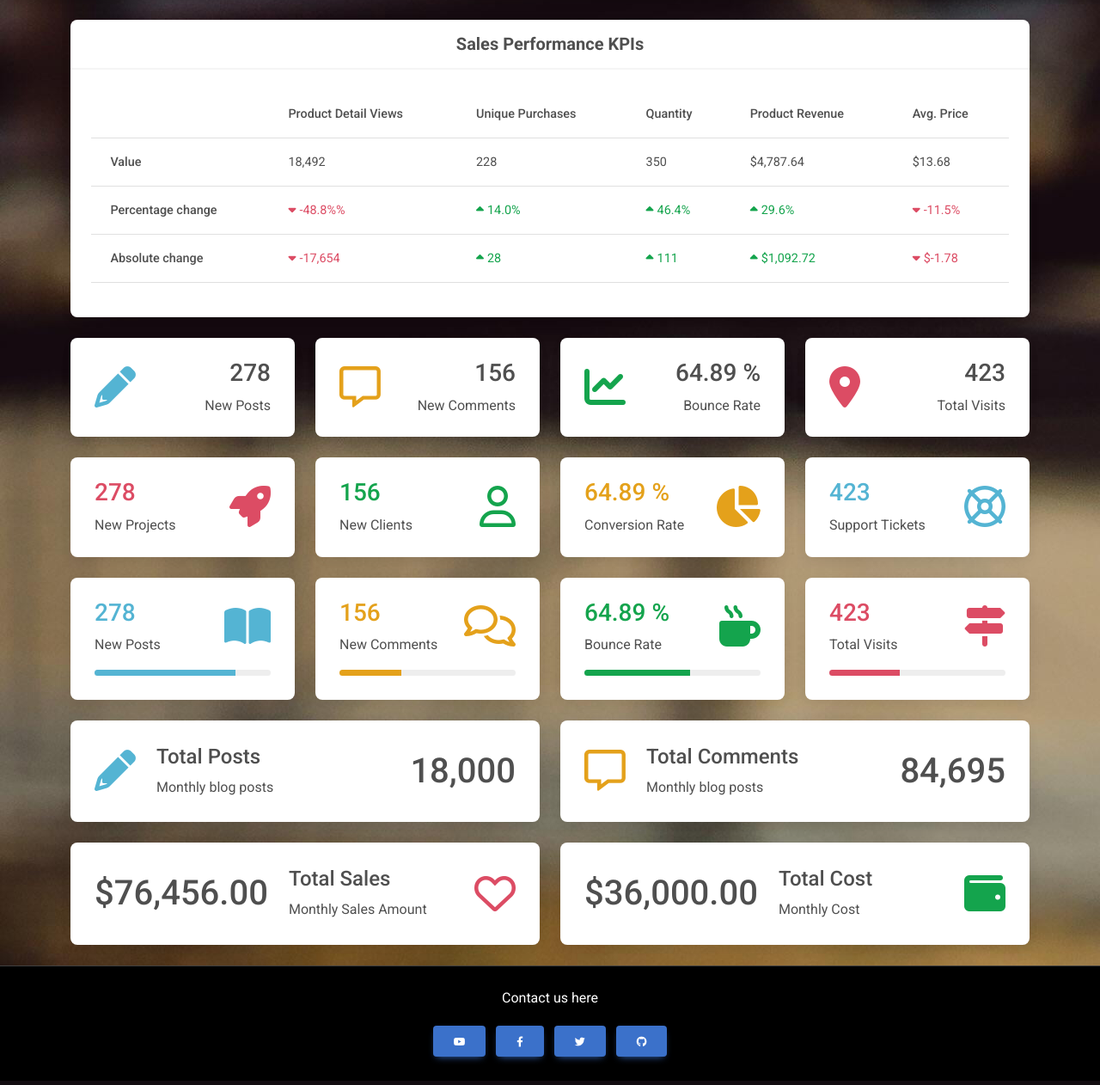
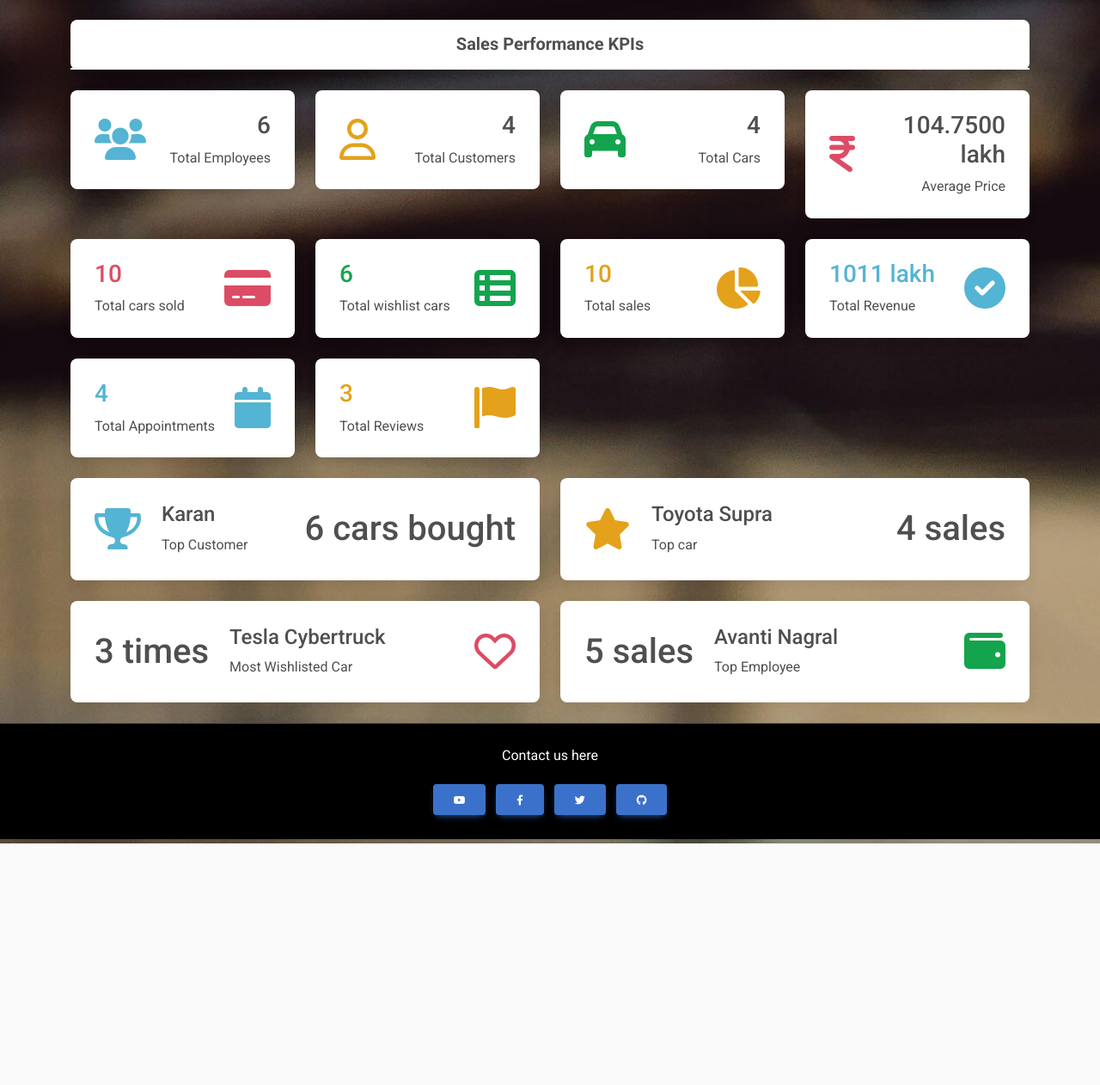
Before and after one commit to Hardvan/Velocity-Vault, a Flask app: page /analysis in a window 1280 px wide. Shown: the part 59-1321 px from the top of the page at 86% size. After the commit the page ends 1040 px from the top, so only its background shows below. Run offline with Flask 3, Linux system fonts and the light colour scheme; data comes from the database, SQL or seed files in the repository; parts of the project's set-up code (start-up, migrations or seed data) failed here and were passed over; some libraries are stand-ins or nearby versions.

Commit message:
added analysis page frontend

```diff
--- a/Prototype/app.py
+++ b/Prototype/app.py
@@ -812,12 +812,28 @@ def analysis():
     else:
         statistics["cust_most_wishlist"] = temp[0]
     # Customer with most cars bought
-    statistics["cust_most_bought"] = read_query(
+    var = read_query(
         "SELECT sale_to_cust_id, COUNT(sale_involved_car_id) FROM sale GROUP BY sale_to_cust_id ORDER BY COUNT(sale_involved_car_id) DESC LIMIT 1")[0]
 
+    statistics["cust_name"] = (read_query(
+        f"SELECT Name from customer where customer_ID = '{var[0]}'")[0][0], var[1])
+
     # Employee with most sales
-    statistics["emp_most_sales"] = read_query(
+    vars = read_query(
         "SELECT sale_by_emp_id, COUNT(sale_involved_car_id) FROM sale GROUP BY sale_by_emp_id ORDER BY COUNT(sale_involved_car_id) DESC LIMIT 1")[0]
+
+    statistics["best_emp"] = (read_query(
+        f"SELECT Name from employee where emp_ID = '{vars[0]}'")[0][0], vars[1])
+
+    # Number of Reviews
+    statistics["count_reviews"] = read_query(
+        "SELECT COUNT(*) FROM review")[0][0]
+
+    # most wishlisted car
+    varz = read_query(
+        "SELECT owned_car_id, COUNT(*) AS frequency FROM car_ownership GROUP BY owned_car_id ORDER BY frequency DESC LIMIT 1;")[0]
+    statistics["most_wish"] = (read_query(
+        f"SELECT car_name from car_features where car_ID = '{varz[0]}'")[0][0], varz[1])
 
     # Employee with most appointments
     statistics["emp_most_appointments"] = read_query(
--- a/Prototype/templates/admin.html
+++ b/Prototype/templates/admin.html
@@ -116,93 +116,6 @@
                 <strong>Sales Performance KPIs</strong>
               </h5>
             </div>
-            <div class="card-body">
-              <div class="table-responsive">
-                <table class="table table-hover text-nowrap">
-                  <thead>
-                    <tr>
-                      <th scope="col"></th>
-                      <th scope="col">Product Detail Views</th>
-                      <th scope="col">Unique Purchases</th>
-                      <th scope="col">Quantity</th>
-                      <th scope="col">Product Revenue</th>
-                      <th scope="col">Avg. Price</th>
-                    </tr>
-                  </thead>
-                  <tbody>
-                    <tr>
-                      <th scope="row">Value</th>
-                      <td>18,492</td>
-                      <td>228</td>
-                      <td>350</td>
-                      <td>$4,787.64</td>
-                      <td>$13.68</td>
-                    </tr>
-                    <tr>
-                      <th scope="row">Percentage change</th>
-                      <td>
-                        <span class="text-danger">
-                          <i class="fas fa-caret-down me-1"></i
-                          ><span>-48.8%%</span>
-                        </span>
-                      </td>
-                      <td>
-                        <span class="text-success">
-                          <i class="fas fa-caret-up me-1"></i><span>14.0%</span>
-                        </span>
-                      </td>
-                      <td>
-                        <span class="text-success">
-                          <i class="fas fa-caret-up me-1"></i><span>46.4%</span>
-                        </span>
-                      </td>
-                      <td>
-                        <span class="text-success">
-                          <i class="fas fa-caret-up me-1"></i><span>29.6%</span>
-                        </span>
-                      </td>
-                      <td>
-                        <span class="text-danger">
-                          <i class="fas fa-caret-down me-1"></i
-                          ><span>-11.5%</span>
-                        </span>
-                      </td>
-                    </tr>
-                    <tr>
-                      <th scope="row">Absolute change</th>
-                      <td>
-                        <span class="text-danger">
-                          <i class="fas fa-caret-down me-1"></i
-                          ><span>-17,654</span>
-                        </span>
-                      </td>
-                      <td>
-                        <span class="text-success">
-                          <i class="fas fa-caret-up me-1"></i><span>28</span>
-                        </span>
-                      </td>
-                      <td>
-                        <span class="text-success">
-                          <i class="fas fa-caret-up me-1"></i><span>111</span>
-                        </span>
-                      </td>
-                      <td>
-                        <span class="text-success">
-                          <i class="fas fa-caret-up me-1"></i
-                          ><span>$1,092.72</span>
-                        </span>
-                      </td>
-                      <td>
-                        <span class="text-danger">
-                          <i class="fas fa-caret-down me-1"></i
-                          ><span>$-1.78</span>
-                        </span>
-                      </td>
-                    </tr>
-                  </tbody>
-                </table>
-              </div>
-            </div>
           </div>
         </section>
         <!--Section: Sales Performance KPIs-->
@@ -215,11 +128,11 @@
                 <div class="card-body">
                   <div class="d-flex justify-content-between px-md-1">
                     <div class="align-self-center">
-                      <i class="fas fa-pencil-alt text-info fa-3x"></i>
+                      <i class="fas fa-users text-info fa-3x"></i>
                     </div>
                     <div class="text-end">
-                      <h3>278</h3>
-                      <p class="mb-0">New Posts</p>
+                      <h3>{{ statistics["total_employees"] }}</h3>
+                      <p class="mb-0">Total Employees</p>
                     </div>
                   </div>
                 </div>
@@ -230,11 +143,11 @@
                 <div class="card-body">
                   <div class="d-flex justify-content-between px-md-1">
                     <div class="align-self-center">
-                      <i class="far fa-comment-alt text-warning fa-3x"></i>
+                      <i class="far fa-user text-warning fa-3x"></i>
                     </div>
                     <div class="text-end">
-                      <h3>156</h3>
-                      <p class="mb-0">New Comments</p>
+                      <h3>{{ statistics["total_customers"] }}</h3>
+                      <p class="mb-0">Total Customers</p>
                     </div>
                   </div>
                 </div>
@@ -245,11 +158,11 @@
                 <div class="card-body">
                   <div class="d-flex justify-content-between px-md-1">
                     <div class="align-self-center">
-                      <i class="fas fa-chart-line text-success fa-3x"></i>
+                      <i class="fa fa-car text-success fa-3x"></i>
                     </div>
                     <div class="text-end">
-                      <h3>64.89 %</h3>
-                      <p class="mb-0">Bounce Rate</p>
+                      <h3>{{ statistics["total_cars"] }}</h3>
+                      <p class="mb-0">Total Cars</p>
                     </div>
                   </div>
                 </div>
@@ -260,11 +173,11 @@
                 <div class="card-body">
                   <div class="d-flex justify-content-between px-md-1">
                     <div class="align-self-center">
-                      <i class="fas fa-map-marker-alt text-danger fa-3x"></i>
+                      <i class="fa fa-inr text-danger fa-3x"></i>
                     </div>
                     <div class="text-end">
-                      <h3>423</h3>
-                      <p class="mb-0">Total Visits</p>
+                      <h3>{{ statistics["avg_price"] }} lakh</h3>
+                      <p class="mb-0">Average Price</p>
                     </div>
                   </div>
                 </div>
@@ -277,11 +190,13 @@
                 <div class="card-body">
                   <div class="d-flex justify-content-between px-md-1">
                     <div>
-                      <h3 class="text-danger">278</h3>
-                      <p class="mb-0">New Projects</p>
+                      <h3 class="text-danger">
+                        {{ statistics["total_cars_sold"] }}
+                      </h3>
+                      <p class="mb-0">Total cars sold</p>
                     </div>
                     <div class="align-self-center">
-                      <i class="fas fa-rocket text-danger fa-3x"></i>
+                      <i class="fa fa-credit-card-alt text-danger fa-3x"></i>
                     </div>
                   </div>
                 </div>
@@ -292,11 +207,13 @@
                 <div class="card-body">
                   <div class="d-flex justify-content-between px-md-1">
                     <div>
-                      <h3 class="text-success">156</h3>
-                      <p class="mb-0">New Clients</p>
+                      <h3 class="text-success">
+                        {{ statistics["total_wishlist_cars"] }}
+                      </h3>
+                      <p class="mb-0">Total wishlist cars</p>
                     </div>
                     <div class="align-self-center">
-                      <i class="far fa-user text-success fa-3x"></i>
+                      <i class="fa fa-th-list text-success fa-3x"></i>
                     </div>
                   </div>
                 </div>
@@ -307,8 +224,10 @@
                 <div class="card-body">
                   <div class="d-flex justify-content-between px-md-1">
                     <div>
-                      <h3 class="text-warning">64.89 %</h3>
-                      <p class="mb-0">Conversion Rate</p>
+                      <h3 class="text-warning">
+                        {{ statistics["total_sales"] }}
+                      </h3>
+                      <p class="mb-0">Total sales</p>
                     </div>
                     <div class="align-self-center">
                       <i class="fas fa-chart-pie text-warning fa-3x"></i>
@@ -322,11 +241,13 @@
                 <div class="card-body">
                   <div class="d-flex justify-content-between px-md-1">
                     <div>
-                      <h3 class="text-info">423</h3>
-                      <p class="mb-0">Support Tickets</p>
+                      <h3 class="text-info">
+                        {{ statistics["total_revenue"] }} lakh
+                      </h3>
+                      <p class="mb-0">Total Revenue</p>
                     </div>
                     <div class="align-self-center">
-                      <i class="far fa-life-ring text-info fa-3x"></i>
+                      <i class="fa fa-check-circle text-info fa-3x"></i>
                     </div>
                   </div>
                 </div>
@@ -339,23 +260,13 @@
                 <div class="card-body">
                   <div class="d-flex justify-content-between px-md-1">
                     <div>
-                      <h3 class="text-info">278</h3>
-                      <p class="mb-0">New Posts</p>
+                      <h3 class="text-info">
+                        {{ statistics["total_appointments"] }}
+                      </h3>
+                      <p class="mb-0">Total Appointments</p>
                     </div>
                     <div class="align-self-center">
-                      <i class="fas fa-book-open text-info fa-3x"></i>
-                    </div>
-                  </div>
-                  <div class="px-md-1">
-                    <div class="progress mt-3 mb-1 rounded" style="height: 7px">
-                      <div
-                        class="progress-bar bg-info"
-                        role="progressbar"
-                        style="width: 80%"
-                        aria-valuenow="80"
-                        aria-valuemin="0"
-                        aria-valuemax="100"
-                      ></div>
+                      <i class="fa fa-calendar text-info fa-3x"></i>
                     </div>
                   </div>
                 </div>
@@ -366,77 +277,13 @@
                 <div class="card-body">
                   <div class="d-flex justify-content-between px-md-1">
                     <div>
-                      <h3 class="text-warning">156</h3>
-                      <p class="mb-0">New Comments</p>
+                      <h3 class="text-warning">
+                        {{ statistics["count_reviews"] }}
+                      </h3>
+                      <p class="mb-0">Total Reviews</p>
                     </div>
                     <div class="align-self-center">
-                      <i class="far fa-comments text-warning fa-3x"></i>
-                    </div>
-                  </div>
-                  <div class="px-md-1">
-                    <div class="progress mt-3 mb-1 rounded" style="height: 7px">
-                      <div
-                        class="progress-bar bg-warning"
-                        role="progressbar"
-                        style="width: 35%"
-                        aria-valuenow="35"
-                        aria-valuemin="0"
-                        aria-valuemax="100"
-                      ></div>
-                    </div>
-                  </div>
-                </div>
-              </div>
-            </div>
-            <div class="col-xl-3 col-sm-6 col-12 mb-4">
-              <div class="card">
-                <div class="card-body">
-                  <div class="d-flex justify-content-between px-md-1">
-                    <div>
-                      <h3 class="text-success">64.89 %</h3>
-                      <p class="mb-0">Bounce Rate</p>
-                    </div>
-                    <div class="align-self-center">
-                      <i class="fas fa-mug-hot text-success fa-3x"></i>
-                    </div>
-                  </div>
-                  <div class="px-md-1">
-                    <div class="progress mt-3 mb-1 rounded" style="height: 7px">
-                      <div
-                        class="progress-bar bg-success"
-                        role="progressbar"
-                        style="width: 60%"
-                        aria-valuenow="60"
-                        aria-valuemin="0"
-                        aria-valuemax="100"
-                      ></div>
-                    </div>
-                  </div>
-                </div>
-              </div>
-            </div>
-            <div class="col-xl-3 col-sm-6 col-12 mb-4">
-              <div class="card">
-                <div class="card-body">
-                  <div class="d-flex justify-content-between px-md-1">
-                    <div>
-                      <h3 class="text-danger">423</h3>
-                      <p class="mb-0">Total Visits</p>
-                    </div>
-                    <div class="align-self-center">
-                      <i class="fas fa-map-signs text-danger fa-3x"></i>
-                    </div>
-                  </div>
-                  <div class="px-md-1">
-                    <div class="progress mt-3 mb-1 rounded" style="height: 7px">
-                      <div
-                        class="progress-bar bg-danger"
-                        role="progressbar"
-                        style="width: 40%"
-                        aria-valuenow="40"
-                        aria-valuemin="0"
-                        aria-valuemax="100"
-                      ></div>
+                      <i class="fa fa-flag text-warning fa-3x"></i>
                     </div>
                   </div>
                 </div>
@@ -455,15 +302,17 @@
                   <div class="d-flex justify-content-between p-md-1">
                     <div class="d-flex flex-row">
                       <div class="align-self-center">
-                        <i class="fas fa-pencil-alt text-info fa-3x me-4"></i>
+                        <i class="fa fa-trophy text-info fa-3x me-4"></i>
                       </div>
                       <div>
-                        <h4>Total Posts</h4>
-                        <p class="mb-0">Monthly blog posts</p>
+                        <h4>{{ statistics["cust_name"][0] }}</h4>
+                        <p class="mb-0">Top Customer</p>
                       </div>
                     </div>
                     <div class="align-self-center">
-                      <h2 class="h1 mb-0">18,000</h2>
+                      <h2 class="h1 mb-0">
+                        {{ statistics["cust_name"][1] }} cars bought
+                      </h2>
                     </div>
                   </div>
                 </div>
@@ -475,17 +324,17 @@
                   <div class="d-flex justify-content-between p-md-1">
                     <div class="d-flex flex-row">
                       <div class="align-self-center">
-                        <i
-                          class="far fa-comment-alt text-warning fa-3x me-4"
-                        ></i>
+                        <i class="fa fa-star text-warning fa-3x me-4"></i>
                       </div>
                       <div>
-                        <h4>Total Comments</h4>
-                        <p class="mb-0">Monthly blog posts</p>
+                        <h4>{{ statistics["most_sold_car"][0] }}</h4>
+                        <p class="mb-0">Top car</p>
                       </div>
                     </div>
                     <div class="align-self-center">
-                      <h2 class="h1 mb-0">84,695</h2>
+                      <h2 class="h1 mb-0">
+                        {{ statistics["most_sold_car"][1] }} sales
+                      </h2>
                     </div>
                   </div>
                 </div>
@@ -499,11 +348,13 @@
                   <div class="d-flex justify-content-between p-md-1">
                     <div class="d-flex flex-row">
                       <div class="align-self-center">
-                        <h2 class="h1 mb-0 me-4">$76,456.00</h2>
+                        <h2 class="h1 mb-0 me-4">
+                          {{ statistics["most_wish"][1] }} times
+                        </h2>
                       </div>
                       <div>
-                        <h4>Total Sales</h4>
-                        <p class="mb-0">Monthly Sales Amount</p>
+                        <h4>{{ statistics["most_wish"][0] }}</h4>
+                        <p class="mb-0">Most Wishlisted Car</p>
                       </div>
                     </div>
                     <div class="align-self-center">
@@ -519,11 +370,13 @@
                   <div class="d-flex justify-content-between p-md-1">
                     <div class="d-flex flex-row">
                       <div class="align-self-center">
-                        <h2 class="h1 mb-0 me-4">$36,000.00</h2>
+                        <h2 class="h1 mb-0 me-4">
+                          {{ statistics["best_emp"][1] }} sales
+                        </h2>
                       </div>
                       <div>
-                        <h4>Total Cost</h4>
-                        <p class="mb-0">Monthly Cost</p>
+                        <h4>{{ statistics["best_emp"][0] }}</h4>
+                        <p class="mb-0">Top Employee</p>
                       </div>
                     </div>
                     <div class="align-self-center">
```
